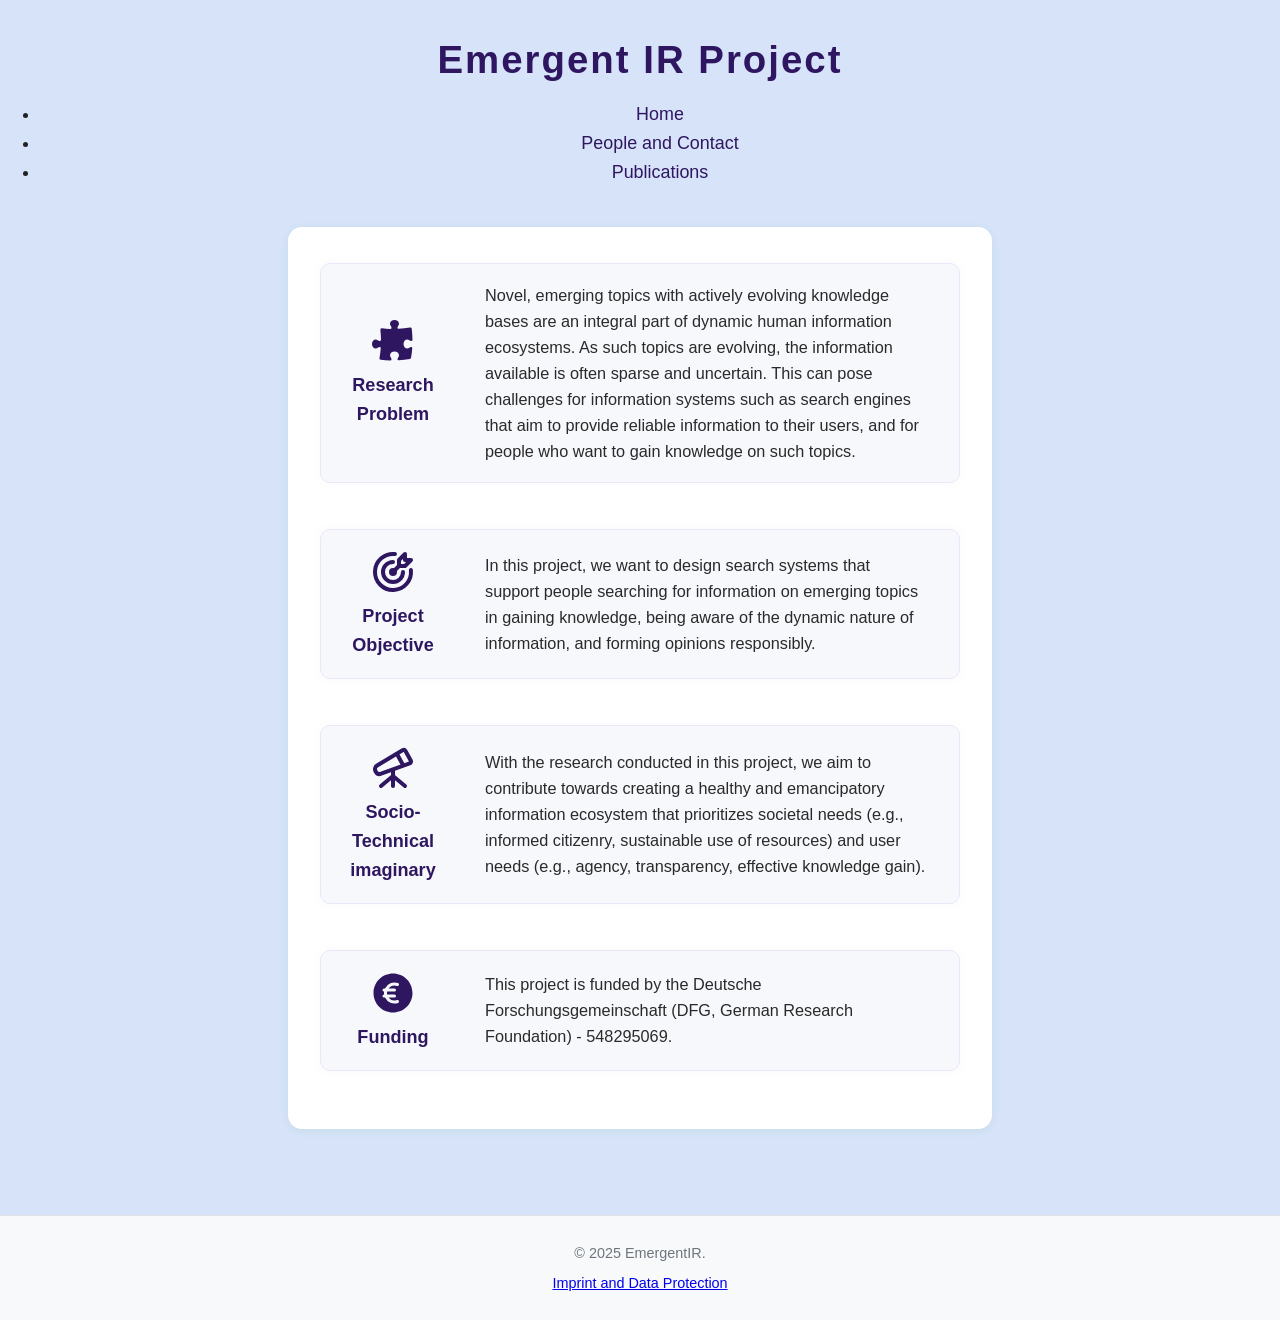
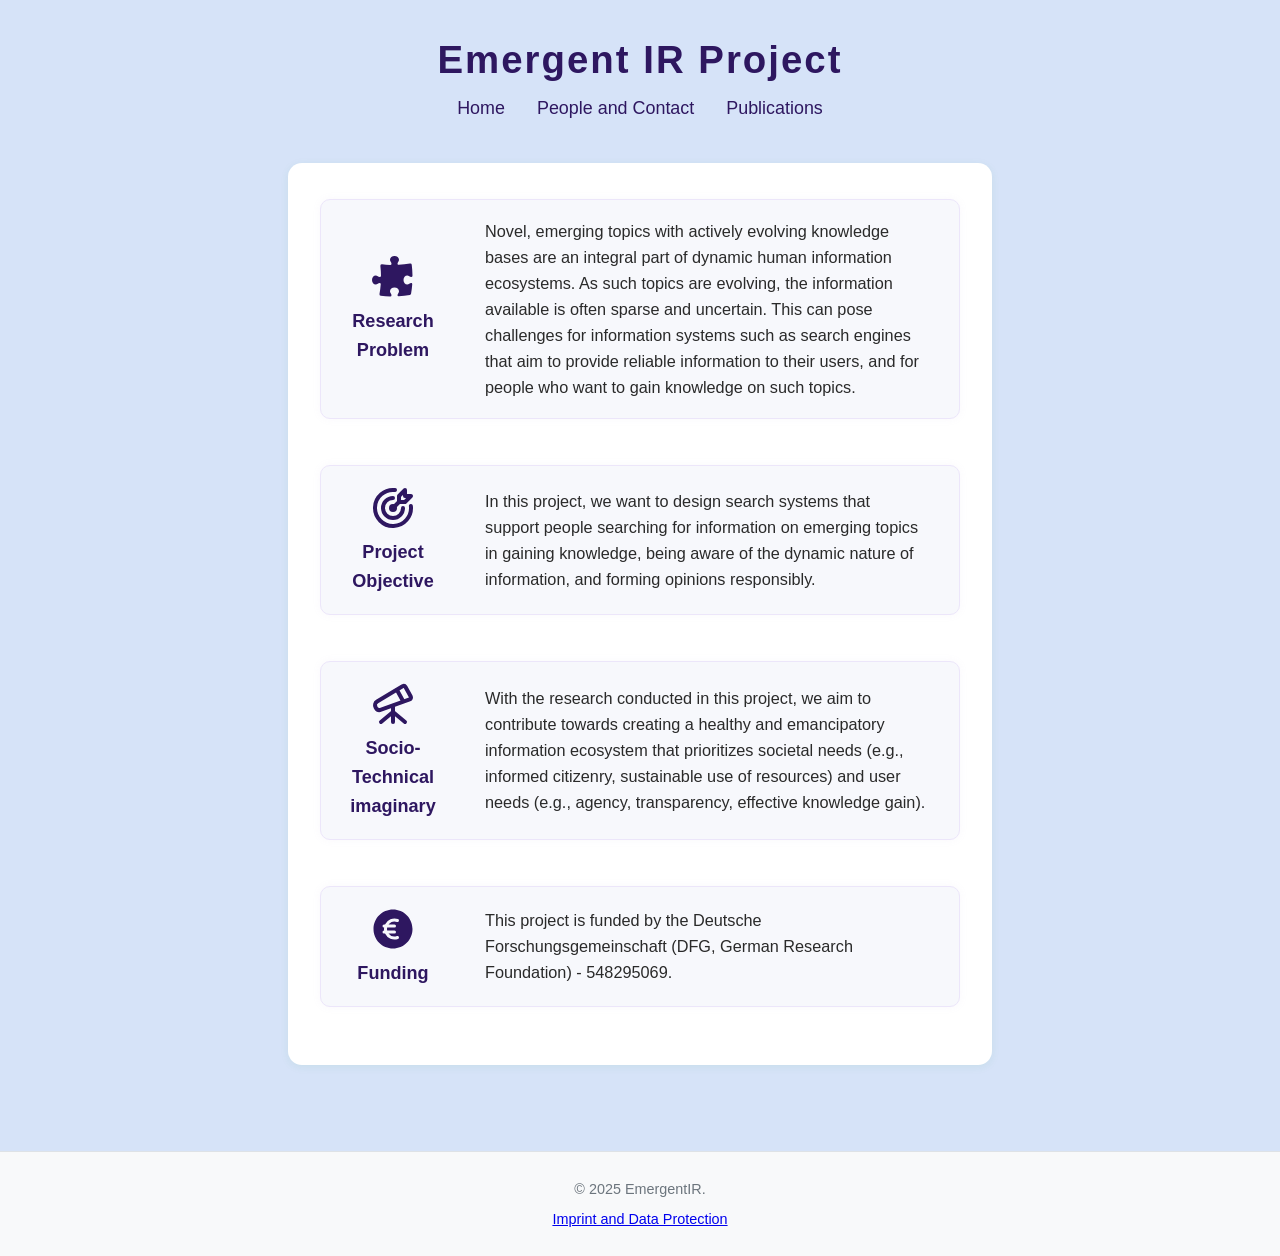

Update styles.css

--- a/styles.css
+++ b/styles.css
@@ -75,6 +75,13 @@
       margin-bottom: 40px;
       font-size: 1.12em;
     }
+	nav ul {
+	  display: flex; 
+	  justify-content: center;
+	  padding: 0;
+	  margin: 0;
+	  list-style: none;
+	}
 	nav a {
 	  color: var(--button-color);
 	  text-decoration: none;
@@ -85,12 +92,32 @@
 	  display: inline-block;
 	  transition: color 0.15s, background 0.15s;
 	}
-nav a.active {
-	   font-weight: bold;
-	}
+	nav a.active {
+		   font-weight: bold;
+		}
     nav a:hover {
       color: var(--buttonhover-color);
     }
+
+/* Responsive adjustments */
+@media (max-width: 768px) {
+  nav ul {
+    display: flex; 
+    flex-direction: column;
+    padding: 0;
+  }
+  nav ul.active {
+    display: flex; /* show menu when active */
+  }
+}
+
+@media (max-width: 380px) {
+  nav a {
+    display: block;
+    margin: 6px auto;
+    width: 80%; /* center the buttons */
+  }
+}
 	
 	
 	/*Hyperlink design*/
